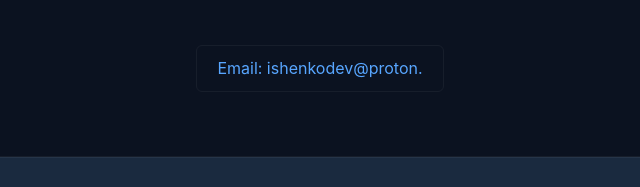
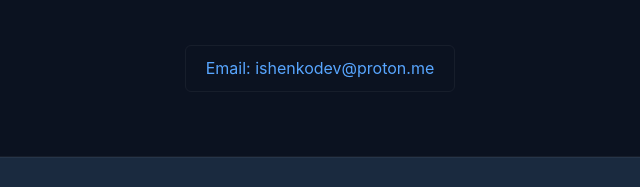
Before and after one commit to ishenkodev/portfolio, a plain HTML site: page index.html in a window 1280 px wide. Shown: the part 5565-5752 px from the top of the page, 320-960 px from the left. Drawn offline with Linux system fonts and the light colour scheme.

Commit message:
Update index.html

```diff
--- a/index.html
+++ b/index.html
@@ -287,7 +287,7 @@
 
 
             <div class="contact-links">
-                <a href="mailto:isholegg@gmail.com" class="contact-link">Email: ishenkodev@proton.</a>
+                <a href="mailto:isholegg@gmail.com" class="contact-link">Email: ishenkodev@proton.me</a>
                 <!-- <a href="https://www.linkedin.com/in/oleg-ish-046b01297" target="_blank" class="contact-link">LinkedIn</a> -->
             </div>
         </div>
```
